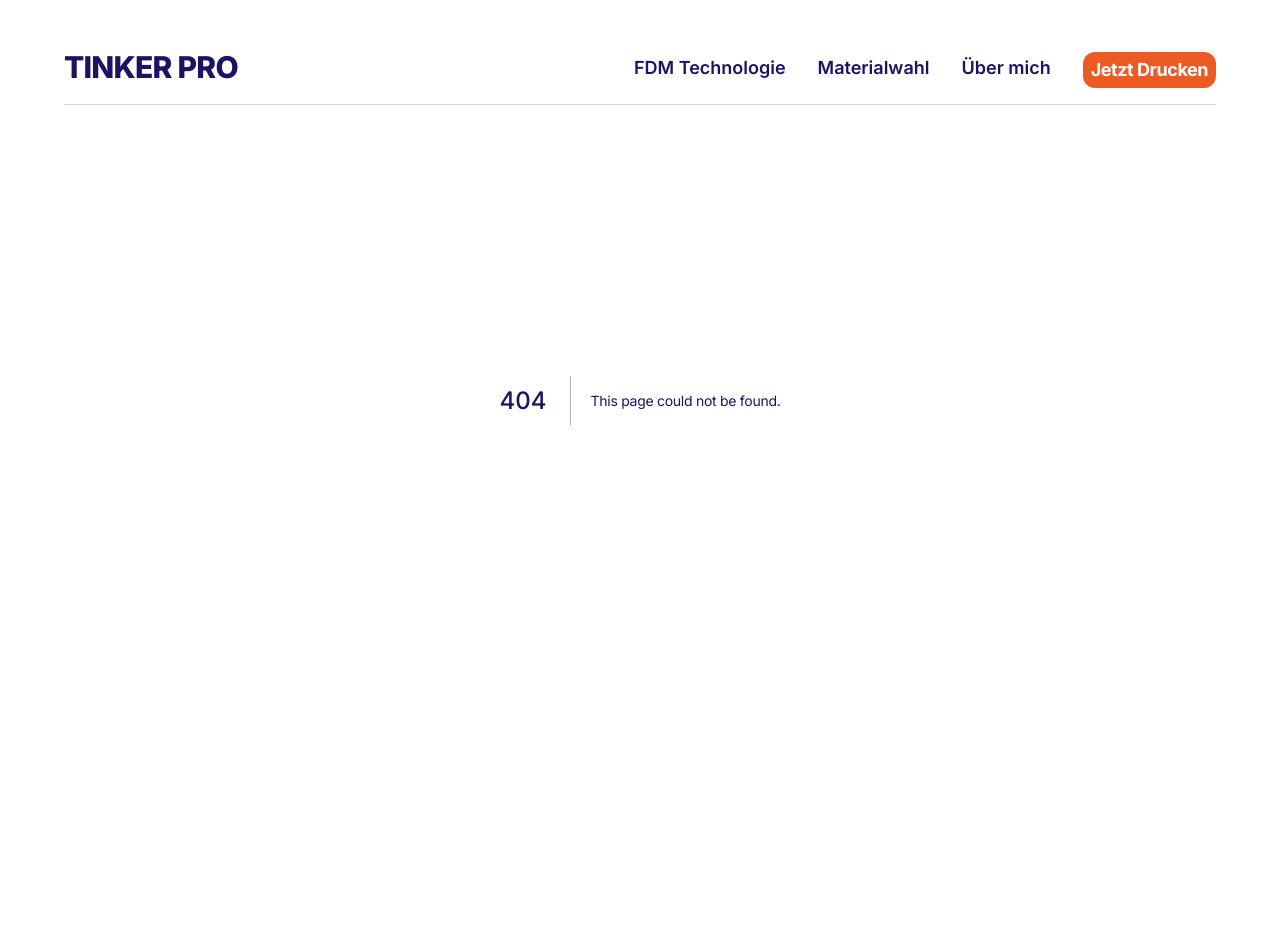
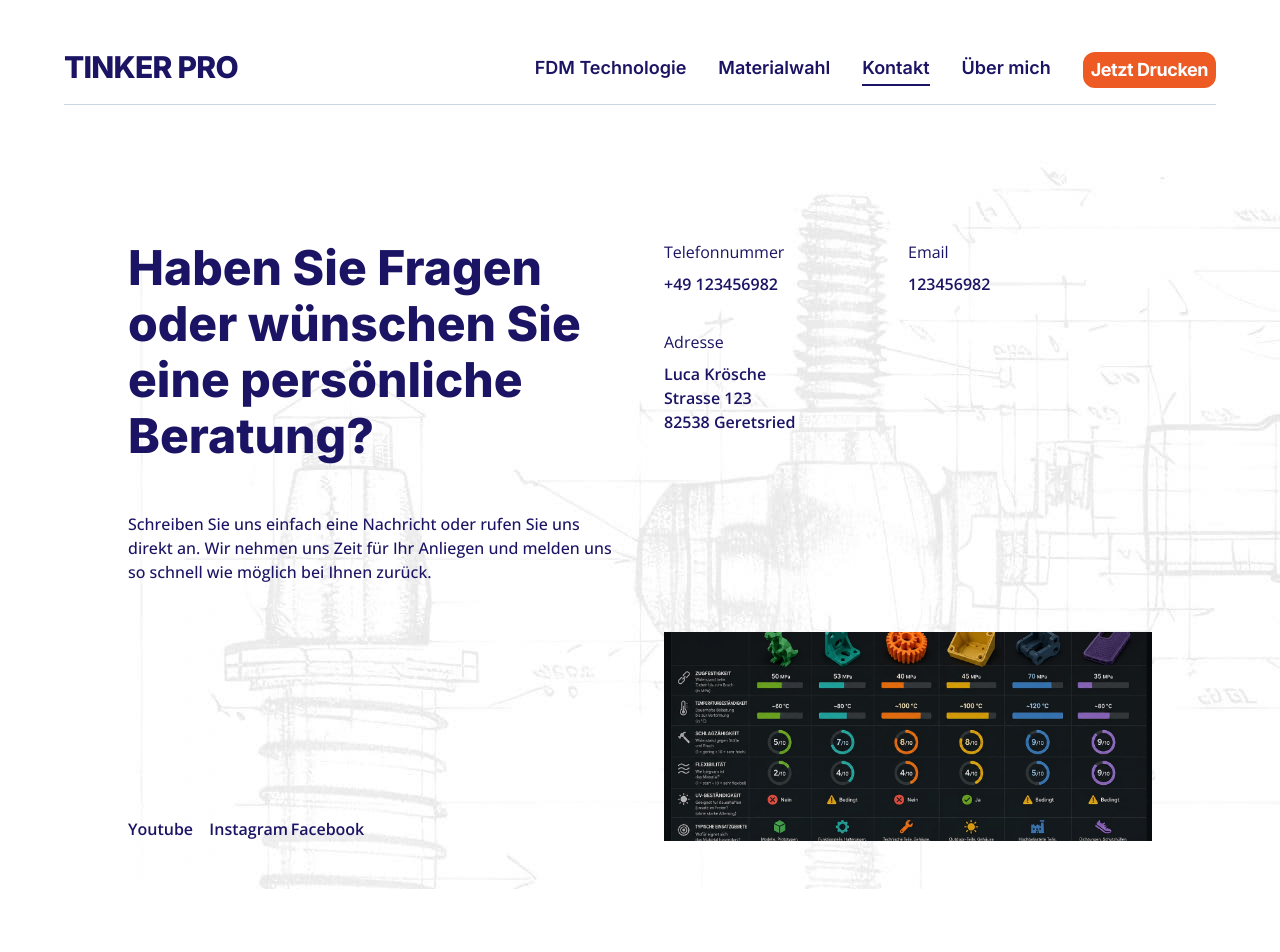
Before and after one commit to dscmari/tinker-professional, a Next.js app: page /kontakt in a window 1280 px wide. Before the commit this address had no page. Shown: the top 952 px of the page. Built offline with nearby package versions, Linux system fonts and the light colour scheme.

Commit message:
implement desktop version of /kontakt

```diff
--- a/app/components/Hero.tsx
+++ b/app/components/Hero.tsx
@@ -26,8 +26,6 @@ export default function Hero({
   subintro,
   imgPath,
 }: Props) {
-  const pathname = usePathname();
-  const isScrolled = useScrolled(20);
 
   return (
     <div className="px-4 sm:px-16 lg:px-32 lg:h-screen lg:flex lg:justify-center lg:items-center gap-12">
--- a/app/components/Navbar.tsx
+++ b/app/components/Navbar.tsx
@@ -115,6 +115,11 @@ export default function Navbar({ className }: Props) {
           >
             Materialwahl
           </Link>
+                 <Link
+            href={"kontakt"}
+            className={`nav-link ${pathname === "/kontakt" ? "active" : ""}`}
+          >
+            Kontakt          </Link>
           <Link
             href={"ueber-mich"}
             className={`nav-link ${pathname === "/ueber-mich" ? "active" : ""}`}
--- a/app/components/btn/ContactBtn.tsx
+++ b/app/components/btn/ContactBtn.tsx
@@ -14,8 +14,7 @@ export default function ContactBtn({ className, content }: Props) {
 
   return (
     <Link
-      href={"#"}
-      target="_blank"
+      href={"/kontakt/"}
       className={`flex items-center gap-2 justify-center lg:justify-start bg-slate-100 border border-slate-300 text-blue px-4 py-2 font-inter font-semibold rounded-xl hover:shadow-xl lg:w-fit ${className}`}
     >
       Beratungsgespräch
--- a/app/globals.css
+++ b/app/globals.css
@@ -13,8 +13,15 @@
   --color-cta: #ee5a24;
 }
 
+*{
+
+
+}
+
 html {
   scroll-behavior: smooth;
+   max-width: 2048px;
+   margin: 0 auto 0 auto;
 }
 
 body {
--- /dev/null
+++ b/app/kontakt/page.tsx
@@ -0,0 +1,74 @@
+import React from "react";
+import PrintNowBtn from "../components/btn/PrintNowBtn";
+import Link from "next/link";
+import Image from "next/image";
+
+export default function page() {
+  return (
+    <div
+      style={{ backgroundImage: `url(/images/tool_bg_vertikal.jpg)` }}
+      className="px-4 sm:px-16 lg:px-32 grid lg:grid-cols-12 gap-12 pt-60"
+    >
+      <div className="lg:col-span-6 row-span-2">
+        <h1 className="lg:!text-5xl/14 !font-extrabold">
+          Haben Sie Fragen oder wünschen Sie eine persönliche Beratung?
+        </h1>
+        <p className="font-semibold 2xl:text-lg lg:mt-12 max-w-3xl text-center lg:text-start">
+          Schreiben Sie uns einfach eine Nachricht oder rufen Sie uns direkt an.
+          Wir nehmen uns Zeit für Ihr Anliegen und melden uns so schnell wie
+          möglich bei Ihnen zurück.
+        </p>
+      </div>
+      <div className="lg:col-span-6 grid grid-cols-2 text-blue">
+        <div className="flex flex-col gap-2">
+          <span>Telefonnummer</span>
+          <span className="font-semibold">+49 123456982</span>
+        </div>
+        <div className="flex flex-col gap-2">
+          <span>Email</span>
+          <span className="font-semibold">123456982</span>
+        </div>
+        <div className="flex flex-col gap-2">
+
+          <span>Adresse</span>
+          <div className="flex flex-col font-semibold">
+                       <span>Luca Krösche</span>
+          <span>Strasse 123</span>
+          <span>82538 Geretsried</span>
+          </div>
+
+        </div>
+      </div>
+      <div />
+      <div className="lg:col-span-6 row-span-2 grid grid-cols-6 font-semibold text-blue">
+        <div className="flex flex-col justify-end">
+          <Link className="" href={"#"}>
+            Youtube
+          </Link>
+        </div>
+      <div className="flex flex-col justify-end">
+          <Link className="" href={"#"}>
+            Instagram
+          </Link>
+        </div>
+    <div className="flex flex-col justify-end">
+          <Link className="" href={"#"}>
+            Facebook
+          </Link>
+        </div>
+      </div>
+      <div className="lg:col-span-6 row-span-2">
+<div className="relative aspect-[21/9] w-full max-w-[600px] overflow-hidden">
+    <Image
+      src="/images/materials_overview.jpg"
+      alt=""
+      fill // Nutzt die volle Größe des Containers
+      className="object-cover object-center" // Füllt den Raum, zentriert das Motiv (kann auf object-bottom geändert werden, falls nötig)
+      sizes="(max-width: 1024px) 100vw, 600px" // Optimierung für das Laden des Bildes
+    />
+  </div>
+      </div>
+      <div />
+    </div>
+  );
+}
--- a/app/layout.tsx
+++ b/app/layout.tsx
@@ -39,8 +39,8 @@ export default function RootLayout({
       className={`${inter.variable} ${openSans.variable} ${spaceGrotesk.variable} h-full antialiased`}
     >
       <body className="min-h-full">
-        <Navbar className="lg:fixed w-full" />
-        <main className="max-w-[1600px] mx-auto">{children}</main>
+        <Navbar className="lg:fixed w-full max-w-[2048px]" />
+        <main className="max-w-[2048px] mx-auto">{children}</main>
         <Footer />
       </body>
     </html>
```
Also changed, not shown: 1 other file (tests, documents, lock files or other folders).
